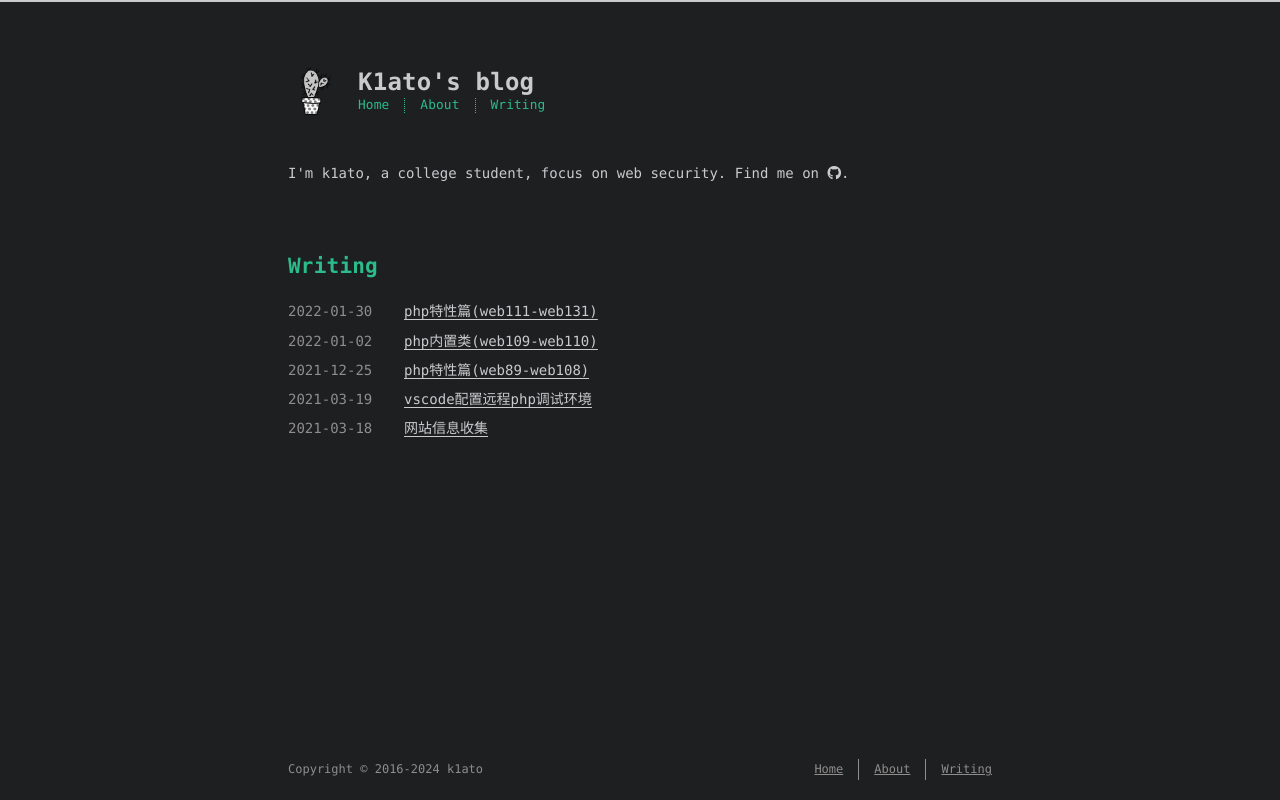
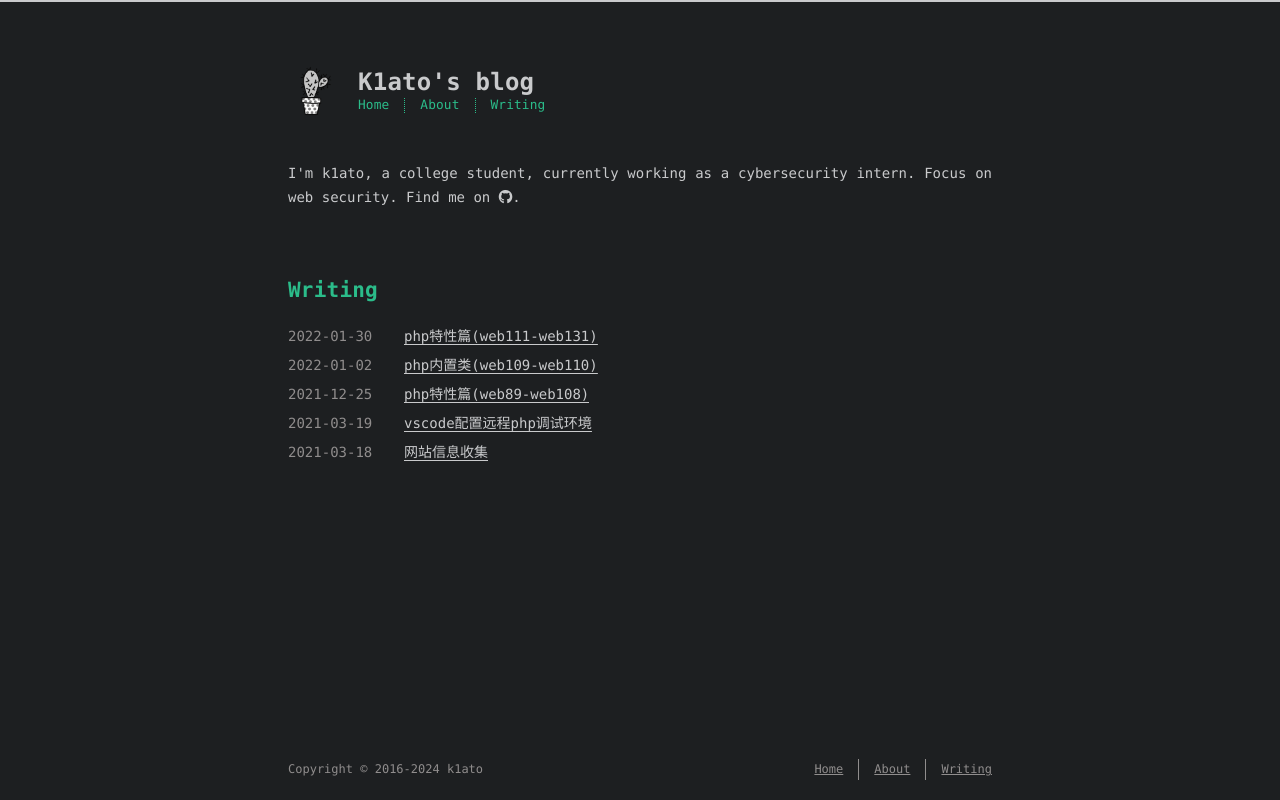
Before and after one commit to k1ato/k1ato.github.io, a plain HTML site: page index.html in a window 1280 px wide. Drawn offline with nearby package versions, Linux system fonts and the light colour scheme; a web font is replaced by a local one.

Commit message:
Site updated: 2024-02-19 19:58:33

```diff
--- a/index.html
+++ b/index.html
@@ -89,7 +89,7 @@
 
 
     <p>
-      I&#39;m k1ato, a college student, focus on web security. Find me on
+      I&#39;m k1ato, a college student, currently working as a cybersecurity intern. Focus on web security. Find me on
 
 
 
```
